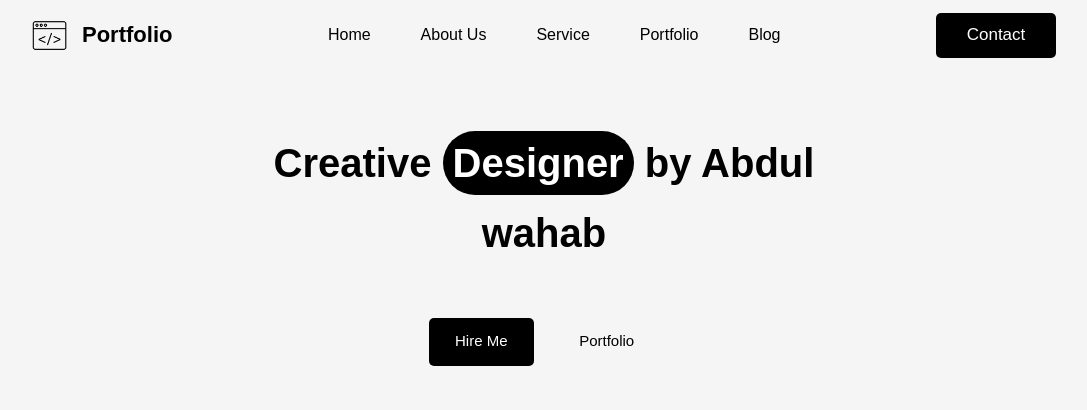
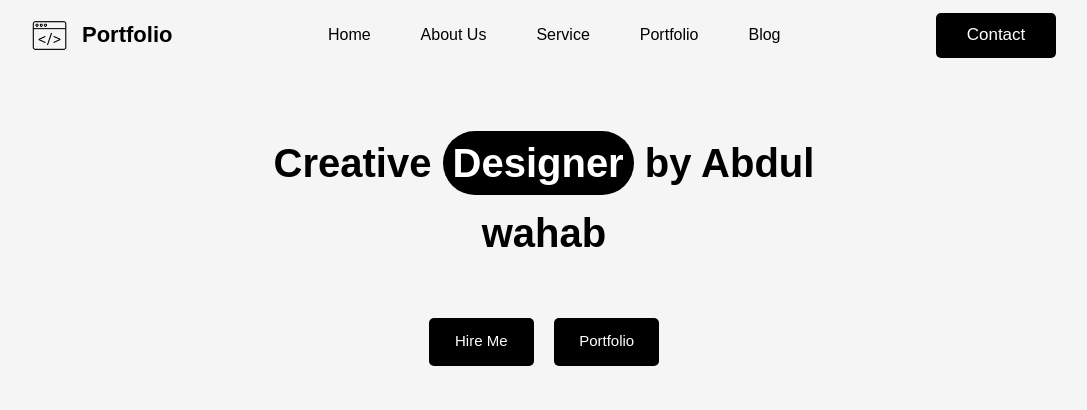
Before and after one commit to Abdul18181/personal-portfolio, a plain HTML site: page index.html in a window 1280 px wide. Shown: the top 410 px of the page, without its empty margins (96-1183 px from the left). Drawn offline with Linux system fonts and the light colour scheme; a web font is replaced by a local one.

Commit message:
code up to date

```diff
--- a/index.html
+++ b/index.html
@@ -38,7 +38,7 @@
         </div>
         <div class="hero-button">
             <button>Hire Me</button>
-            <button>Portfolio</button>
+            <a href="#portfolio">Portfolio</a>
         </div>
    <div class="hero-cards">
     <div class="card1">
@@ -273,7 +273,7 @@
             <div class="portfolio-heading">
 <h2>My Portfolio</h2>
 <p>
-    Lorem ipsum dolor sit amet consectetur adipisicing elit. Omnis sed suscipit molestias reprehenderit voluptatem mollitia culpa corrupti tempora. Dolorum, minima.
+    Lorem ipsum dolor sit amet consectetur adipisicing elit. Omnis sed suscipit molestias reprehenderit voluptatem mollitia culpa corrupti tempor a. Dolorum, minima.
 </p>
             </div>
             <div class="portfolio-content">
--- a/style.css
+++ b/style.css
@@ -123,11 +123,23 @@ border-radius: 50px;
 }
 
 
-#hero .hero .hero-button button:nth-child(2){
-    background-color:transparent;
-
+#hero .hero .hero-button a{
+    background-color:  #000000;
+    box-shadow: 0px 3px 0px 0px #000000 ;
+    color: white;
+    text-decoration: none;
+    margin: 10px;
+    height: 45px;
+    width: 120px;
+    font-size: 15px;
+    font-weight: 400;
+    border-radius: 5px;
+    border: none;
+    display: flex;
+    justify-content: center;
+    align-items: center;
 }
-#hero .hero .hero-button button:nth-child(2):hover{
+#hero .hero .hero-button button:hover{
     background-color:  #000000;
     box-shadow: 0px 3px 0px 0px #000000 ;
     color: white;
```
